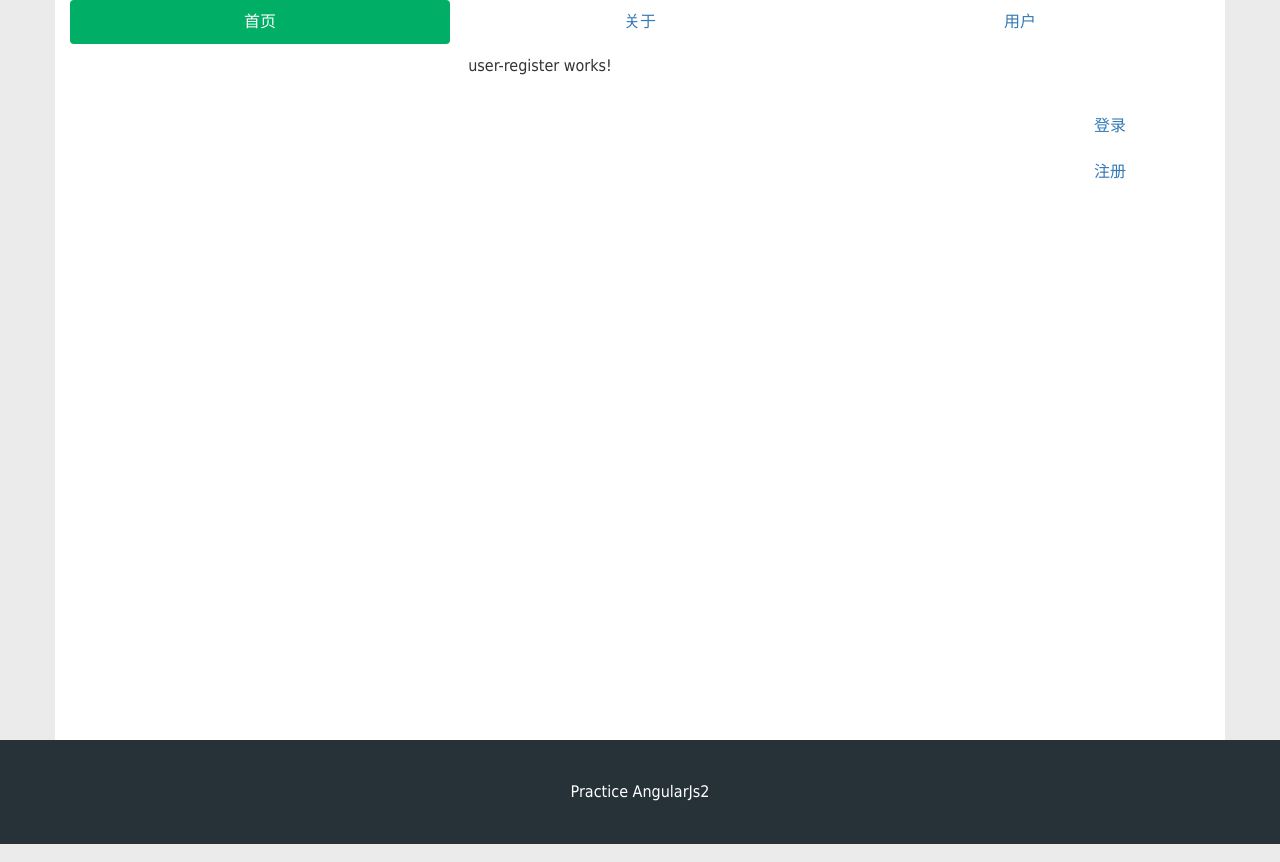
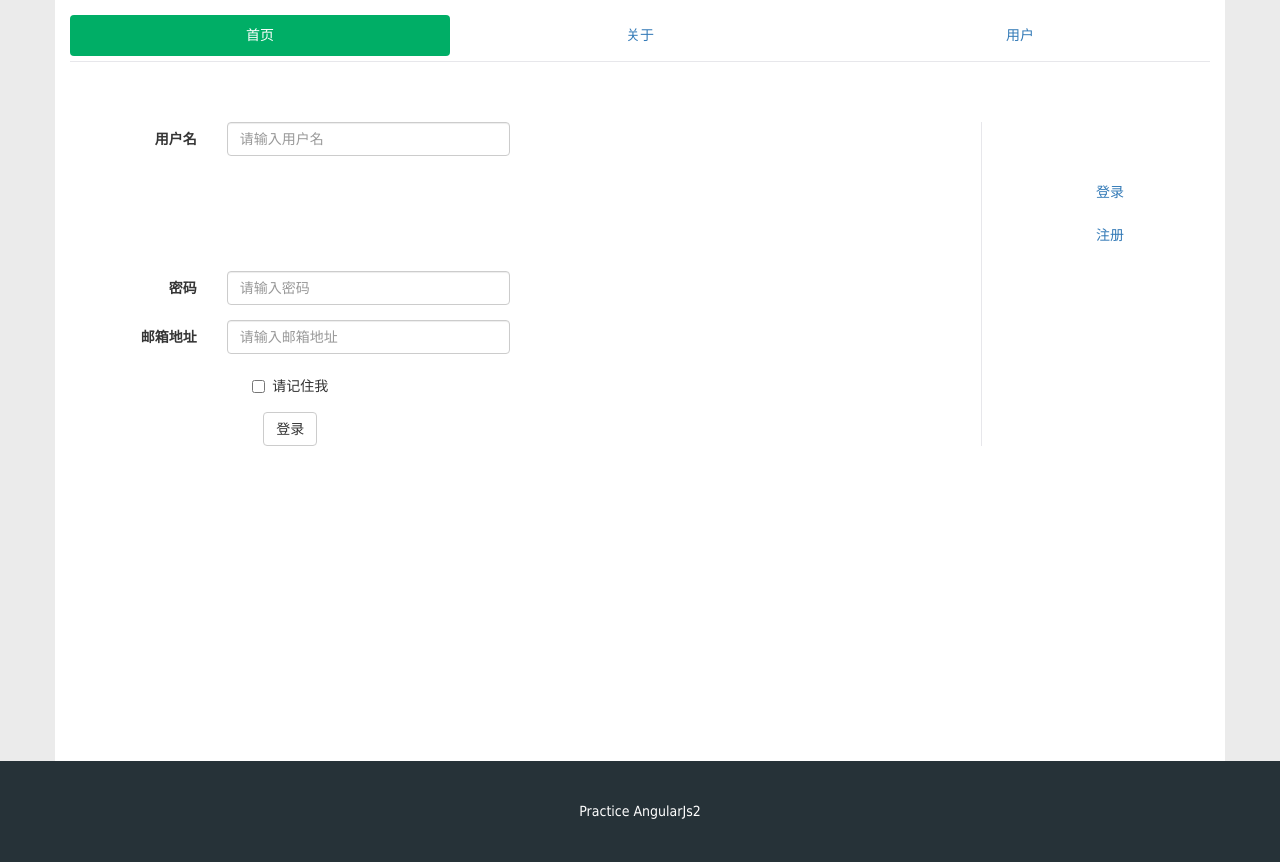
Before and after one commit to ItGeneral/my-angular, an Angular app: page /register in a window 1280 px wide. Built offline with nearby package versions, Linux system fonts and the light colour scheme.

Commit message:
add css style

```diff
--- a/src/app/app.component.css
+++ b/src/app/app.component.css
@@ -38,3 +38,9 @@ nav a{
 .notActive{
   background-color: #fff;
 }
+
+.about-main{
+  padding-top: 15px;
+  padding-bottom: 5px;
+  border-bottom: 1px solid #e7e7eb;
+}
--- a/src/app/user/user-register/user-register.component.css
+++ b/src/app/user/user-register/user-register.component.css
@@ -0,0 +1,14 @@
+.tips{
+  color: #9a9a9a;
+}
+.warn{
+  color: #e15f63;
+}
+.form-horizontal{
+  margin-top: 50px;
+  width: 80%;
+  border-right: 1px solid #e7e7eb;
+}
+.control-label{
+  color: #353535;
+}
--- a/src/app/user/user-register/user-register.component.html
+++ b/src/app/user/user-register/user-register.component.html
@@ -1,3 +1,34 @@
-<div>
-  user-register works!
-</div>
+<form class="form-horizontal" role="form">
+  <div class="form-group">
+    <label for="userName" class="col-sm-2 control-label">用户名</label>
+    <div class="col-sm-4">
+      <input type="text" class="form-control" id="userName" placeholder="请输入用户名">
+    </div>
+  </div>
+  <div class="form-group">
+    <label for="password" class="col-sm-2 control-label">密码</label>
+    <div class="col-sm-4">
+      <input type="text" class="form-control" id="password" placeholder="请输入密码">
+    </div>
+  </div>
+  <div class="form-group">
+    <label for="email" class="col-sm-2 control-label">邮箱地址</label>
+    <div class="col-sm-4">
+      <input type="text" class="form-control" id="email" placeholder="请输入邮箱地址">
+    </div>
+  </div>
+  <div class="form-group">
+    <div class="col-sm-offset-2 col-sm-2">
+      <div class="checkbox">
+        <label>
+          <input type="checkbox">请记住我
+        </label>
+      </div>
+    </div>
+  </div>
+  <div class="form-group">
+    <div class="col-sm-offset-2 col-sm-2">
+      <button type="submit" class="btn btn-default">登录</button>
+    </div>
+  </div>
+</form>
--- a/src/index.html
+++ b/src/index.html
@@ -2,20 +2,21 @@
 <html>
 <head>
   <meta charset="utf-8">
+  <meta name="viewport" content="width=device-width, initial-scale=1.0, minimum-scale=1.0, maximum-scale=1.0, user-scalable=no">
+  <!-- IE兼容格式 -->
+  <meta http-equiv="X-UA-Compatible" content="IE=edge,chrome=1">
+  <meta name="renderer" content="webkit">
   <title>MyAngular</title>
   <base href="/">
   <meta name="viewport" content="width=device-width, initial-scale=1">
   <link rel="stylesheet" href="assets/bootstrap-3.3.7/css/bootstrap.min.css">
 
 
-
 </head>
 <body>
   <div class="root container">
-      <app-root >Loading...</app-root>
+      <app-root>Loading...</app-root>
   </div>
 
-  <!--<script src="https://cdn.bootcss.com/jquery/1.12.4/jquery.min.js"></script>
-  <script src="assets/bootstrap-3.3.7/js/bootstrap.min.js"/>-->
 </body>
 </html>
--- a/src/styles.css
+++ b/src/styles.css
@@ -3,6 +3,7 @@
   font-family: '微软雅黑', Microsoft YaHei, '宋体', Tahoma, Helvetica, Arial, sans-serif;
   -ms-text-size-adjust: 100%;
   -webkit-text-size-adjust: 100%;
+  font-size: 14px;
 }
 
 body {
@@ -19,6 +20,7 @@ html {
 }
 .root{
   background:#fff;
+  min-height: 100%;
 }
 body{
   background-color:#ebebeb;
```
